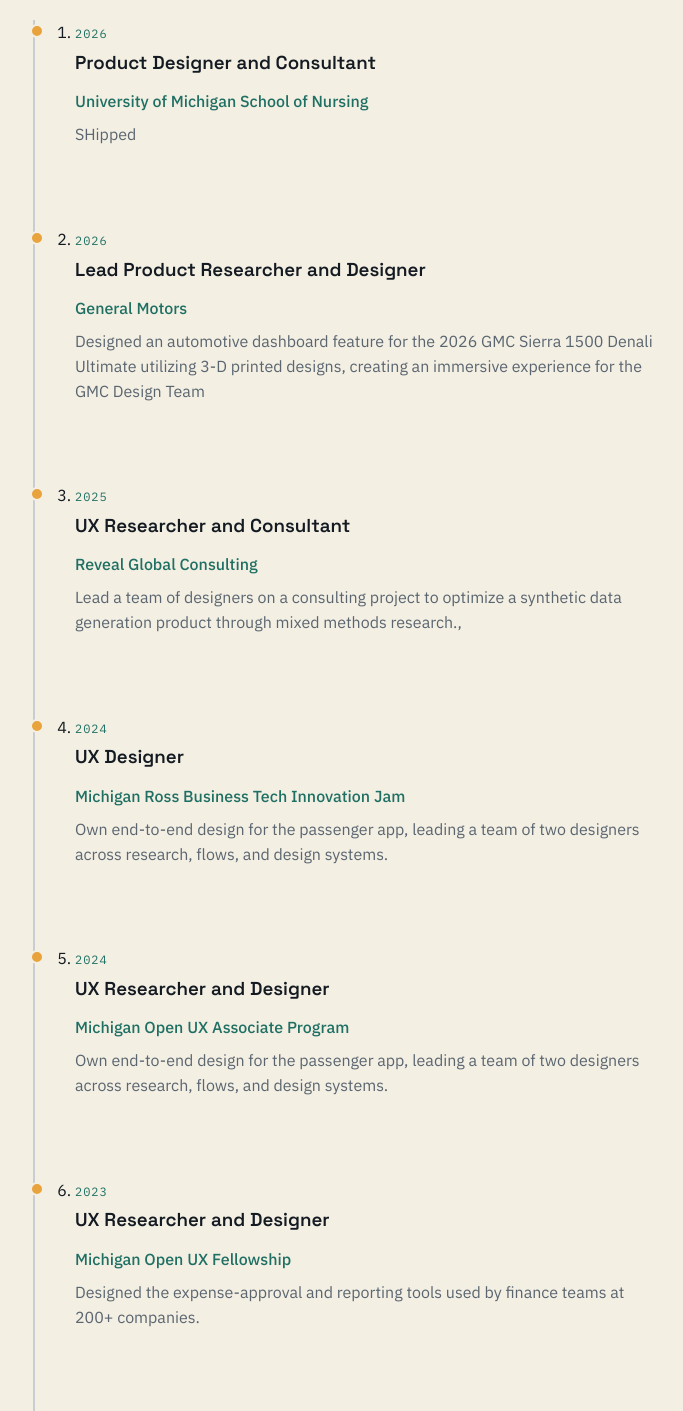
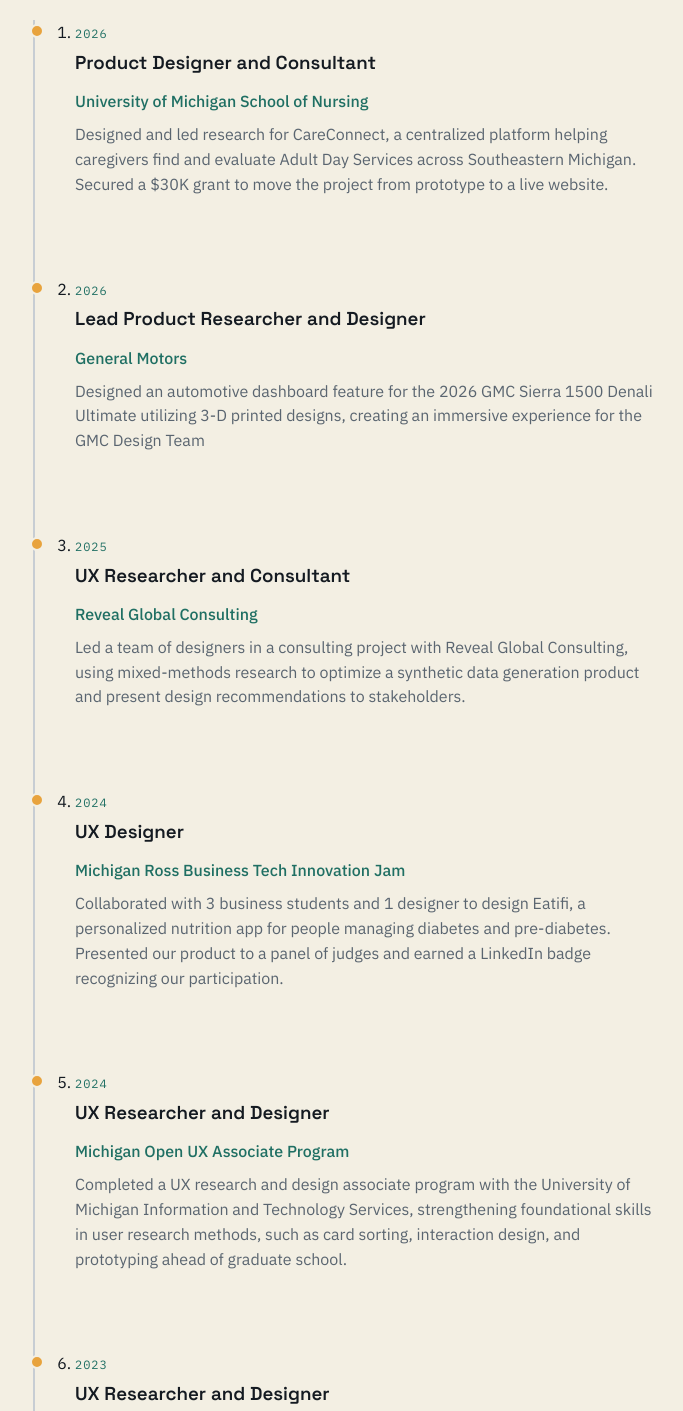
Before and after one commit to farzanayc/portfolio, a React (Create React App) app: page /resume in a window 1280 px wide. Shown: the part 280-1691 px from the top of the page, without its empty margins (291-974 px from the left). Built offline with nearby package versions, Linux system fonts and the light colour scheme; the HTML template or start-up script is replaced by a standard one.

Commit message:
made changes to resume page descriptions

```diff
--- a/src/pages/Resume.jsx
+++ b/src/pages/Resume.jsx
@@ -9,7 +9,7 @@
         role: "Product Designer and Consultant",
         org: "University of Michigan School of Nursing",
         description:
-            "SHipped",
+            "Designed and led research for CareConnect, a centralized platform helping caregivers find and evaluate Adult Day Services across Southeastern Michigan. Secured a $30K grant to move the project from prototype to a live website.",
     },
     {
         year: "2026",
@@ -23,35 +23,35 @@
         role: "UX Researcher and Consultant",
         org: "Reveal Global Consulting",
         description:
-            "Lead a team of designers on a consulting project to optimize a synthetic data generation product through mixed methods research.,"
+            "Led a team of designers in a consulting project with Reveal Global Consulting, using mixed-methods research to optimize a synthetic data generation product and present design recommendations to stakeholders.",
     },
     {
         year: "2024",
         role: "UX Designer",
         org: "Michigan Ross Business Tech Innovation Jam",
         description:
-            "Own end-to-end design for the passenger app, leading a team of two designers across research, flows, and design systems.",
+            "Collaborated with 3 business students and 1 designer to design Eatifi, a personalized nutrition app for people managing diabetes and pre-diabetes. Presented our product to a panel of judges and earned a LinkedIn badge recognizing our participation.",
     },
   {
     year: "2024",
     role: "UX Researcher and Designer",
     org: "Michigan Open UX Associate Program",
     description:
-      "Own end-to-end design for the passenger app, leading a team of two designers across research, flows, and design systems.",
+      "Completed a UX research and design associate program with the University of Michigan Information and Technology Services, strengthening foundational skills in user research methods, such as card sorting, interaction design, and prototyping ahead of graduate school.",
   },
   {
     year: "2023",
     role: "UX Researcher and Designer",
     org: "Michigan Open UX Fellowship",
     description:
-      "Designed the expense-approval and reporting tools used by finance teams at 200+ companies.",
+      "Completed a UX research and design fellowship where I co-led a project designing an app to help students reduce food waste by tracking grocery expiration dates, suggesting allergen-aware recipes, and facilitating food donations to low-income and unhoused communities.",
   },
     {
         year: "2022-Present",
         role: "Medical Assistant",
         org: "University of Michigan Rogel Cancer Center",
         description:
-            "Designed the expense-approval and reporting tools used by finance teams at 200+ companies.",
+            "Worked hands-on with medical devices and MiChart, identifying recurring usability issues through daily interactions with patients and clinical workflows. These experiences showed me how fragmented systems and device failures can directly impact the safety, efficiency, and quality of patient care.",
     },
   {
     year: "2020 — 2021",
```
